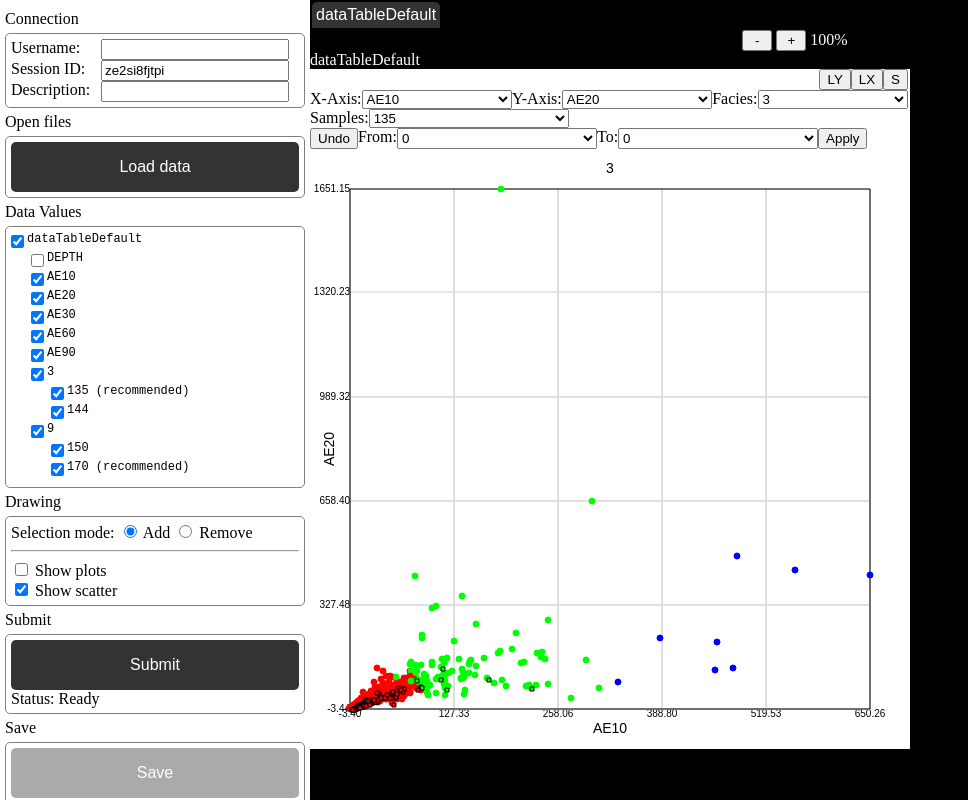
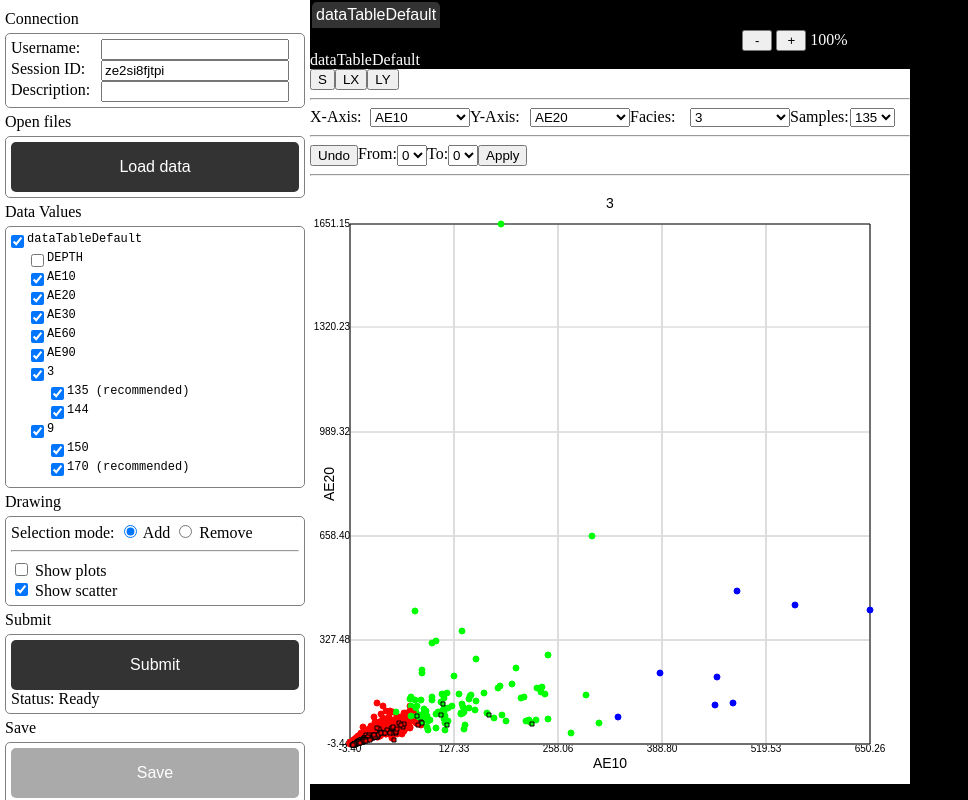
Before and after one commit to SergeyLebedkin/FaciesMLWeb, a website built with webpack: page src/index.html in a window 1280 px wide. Shown: the whole page, without its empty margins (0-968 px from the left). Built offline with nearby package versions, Linux system fonts and the light colour scheme; files whose address does not match are found by name.

Commit message:
scatter editor refactor

```diff
--- a/src/css/index.css
+++ b/src/css/index.css
@@ -202,5 +202,5 @@ html, body {
 }
 
 .select-axis {
-    width: 200px;
+    width: 100px;
 }
--- a/src/js/FaciesML/Components/ScatterEditor.ts
+++ b/src/js/FaciesML/Components/ScatterEditor.ts
@@ -20,8 +20,6 @@ export class ScatterEditor {
     // merge controls
     private selectFrom: HTMLSelectElement = null;
     private selectTo: HTMLSelectElement = null;
-    private buttonUndo: HTMLButtonElement = null;
-    private buttonApply: HTMLButtonElement = null;
     // display type
     private displayTypeX: DisplayType = DisplayType.LINEAR;
     private displayTypeY: DisplayType = DisplayType.LINEAR;
@@ -46,125 +44,78 @@ export class ScatterEditor {
         this.layoutCanvas = document.createElement("canvas");
         this.layoutCanvasCtx = this.layoutCanvas.getContext('2d');
         this.parentScatter.appendChild(this.layoutCanvas);
+        // create header markup
+        this.parentHeadrs.innerHTML = `
+        <div style="display: flex; flex-direction: column;">
+            <div style="display: flex; flex-direction: row;">
+                <button id="buttonSaveImage">S</button>
+                <button id="buttonDisplayTypeX">LX</button>
+                <button id="buttonDisplayTypeY">LY</button>
+            </div>
+            <div><hr></div>
+            <div style="display: flex; flex-direction: row;">
+                <label class="select-label">X-Axis:</label>
+                <select class="select-axis" id="selectXAxis"></select>
+                <label class="select-label">Y-Axis:</label>
+                <select class="select-axis" id="selectYAxis"></select>
+                <label class="select-label">Facies:</label>
+                <select class="select-axis" id="selectFacies"></select>
+                <label class="select-label">Samples:</label>
+                <select id="selectSamples"></select>
+            </div>
+            <div><hr></div>
+            <div style="display: flex; flex-direction: row;">
+                <button id="buttonUndo">Undo</button>
+                <label>From:</label>
+                <select id="selectFrom"></select>
+                <label>To:</label>
+                <select id="selectTo"></select>
+                <button id="buttonApply">Apply</button>
+            </div>
+            <div><hr></div>
+        </div>`;
 
-        // create header elements
-        // legend sizes
-        let legendWidth = LAYOUT_SCATTRER_SIZE - 2;
-        // create header
-        let divHeader = document.createElement("div");
-        divHeader.style.width = legendWidth.toString() + "px";
-        divHeader.style.display = "flex";
-        divHeader.style.flexDirection = "column";
-        this.parentHeadrs.appendChild(divHeader);
-        // create axis div
-        let divControls = document.createElement("div");
-        divControls.style.display = "flex";
-        divControls.style.flexDirection = "row-reverse";
-        divHeader.appendChild(divControls);
-        // button save type
-        let buttonSaveImage = document.createElement("button");
-        buttonSaveImage.innerText = "S";
-        buttonSaveImage.onclick = (() => {
-            this.saveToImage();
-            this.drawLayoutInfo();
-        }).bind(this);
-        divControls.appendChild(buttonSaveImage);
-        // button display type
-        let buttonDisplayTypeX = document.createElement("button");
-        buttonDisplayTypeX.innerText = "LX";
-        buttonDisplayTypeX.onclick = (() => {
+        // get elements IDs
+        let buttonSaveImage: HTMLButtonElement = document.getElementById("buttonSaveImage") as HTMLButtonElement;
+        let buttonDisplayTypeX: HTMLButtonElement = document.getElementById("buttonDisplayTypeX") as HTMLButtonElement;
+        let buttonDisplayTypeY: HTMLButtonElement = document.getElementById("buttonDisplayTypeY") as HTMLButtonElement;
+        this.selectXAxis = document.getElementById("selectXAxis") as HTMLSelectElement;
+        this.selectYAxis = document.getElementById("selectYAxis") as HTMLSelectElement;
+        this.selectFacies = document.getElementById("selectFacies") as HTMLSelectElement;
+        this.selectSamples = document.getElementById("selectSamples") as HTMLSelectElement;
+        this.selectFrom = document.getElementById("selectFrom") as HTMLSelectElement;
+        this.selectTo = document.getElementById("selectTo") as HTMLSelectElement;
+        let buttonUndo: HTMLButtonElement = document.getElementById("buttonUndo") as HTMLButtonElement;
+        let buttonApply: HTMLButtonElement = document.getElementById("buttonApply") as HTMLButtonElement;
+
+        // get elements events
+        buttonSaveImage.onclick = (() => { this.saveToImage(); this.drawLayoutInfo(); }).bind(this);
+        buttonDisplayTypeX.onclick = this.onButtonDisplayTypeXClick.bind(this);
+        buttonDisplayTypeY.onclick = this.onButtonDisplayTypeYClick.bind(this);
+        this.selectXAxis.onchange = this.onSelectXAxisChange.bind(this);
+        this.selectYAxis.onchange = this.onSelectYAxisChange.bind(this);
+        this.selectFacies.onchange = this.onSelectFaciesChange.bind(this);
+        this.selectSamples.onchange = this.onSelectSamplesChange.bind(this);
+        buttonUndo.onclick = this.onButtonMergeUndoClick.bind(this);
+        buttonApply.onclick = this.onButtonMergeApplyClick.bind(this);
+    }
+
+    // onButtonDisplayTypeXClick
+    private onButtonDisplayTypeXClick() {
         if (this.displayTypeX === DisplayType.LINEAR)
             this.displayTypeX = DisplayType.LOG;
         else if (this.displayTypeX === DisplayType.LOG)
             this.displayTypeX = DisplayType.LINEAR;
         this.drawLayoutInfo();
-        }).bind(this);
-        divControls.appendChild(buttonDisplayTypeX);
-        // button display type
-        let buttonDisplayTypeY = document.createElement("button");
-        buttonDisplayTypeY.innerText = "LY";
-        buttonDisplayTypeY.onclick = (() => {
+    }
+
+    // onButtonDisplayTypeYClick
+    private onButtonDisplayTypeYClick() {
         if (this.displayTypeY === DisplayType.LINEAR)
             this.displayTypeY = DisplayType.LOG;
         else if (this.displayTypeY === DisplayType.LOG)
             this.displayTypeY = DisplayType.LINEAR;
         this.drawLayoutInfo();
-        }).bind(this);
-        divControls.appendChild(buttonDisplayTypeY);
-
-        // create axis div
-        let divAxis = document.createElement("div");
-        divAxis.style.display = "flex";
-        divAxis.style.flexDirection = "row";
-        divHeader.appendChild(divAxis);
-        // create x-axis select
-        let labelXAxis = document.createElement("div");
-        labelXAxis.textContent = "X-Axis:";
-        this.selectXAxis = document.createElement("select");
-        this.selectXAxis.className = "select-axis";
-        this.selectXAxis.onchange = this.onSelectXAxisChange.bind(this);
-        // create y-axis select
-        let labelYAxis = document.createElement("div");
-        labelYAxis.textContent = "Y-Axis:";
-        this.selectYAxis = document.createElement("select");
-        this.selectYAxis.className = "select-axis";
-        this.selectYAxis.onchange = this.onSelectYAxisChange.bind(this);
-        // create color select
-        let labelFacies = document.createElement("div");
-        labelFacies.textContent = "Facies:";
-        this.selectFacies = document.createElement("select");
-        this.selectFacies.className = "select-axis";
-        this.selectFacies.onchange = this.onSelectFaciesChange.bind(this);
-        divAxis.appendChild(labelXAxis);
-        divAxis.appendChild(this.selectXAxis);
-        divAxis.appendChild(labelYAxis);
-        divAxis.appendChild(this.selectYAxis);
-        divAxis.appendChild(labelFacies);
-        divAxis.appendChild(this.selectFacies);
-
-        // create axis div
-        let divSamples = document.createElement("div");
-        divSamples.style.display = "flex";
-        divSamples.style.flexDirection = "row";
-        divHeader.appendChild(divSamples);
-        // create x-axis select
-        let labelSamples = document.createElement("div");
-        labelSamples.textContent = "Samples:";
-        this.selectSamples = document.createElement("select");
-        this.selectSamples.className = "select-axis";
-        this.selectSamples.onchange = this.onSelectSamplesChange.bind(this);
-        divSamples.appendChild(labelSamples);
-        divSamples.appendChild(this.selectSamples);
-
-        // create merge div
-        let divMerge = document.createElement("div");
-        divMerge.style.display = "flex";
-        divMerge.style.flexDirection = "row";
-        divHeader.appendChild(divMerge);
-        // create undo button
-        this.buttonUndo = document.createElement("button");
-        this.buttonUndo.innerText = "Undo";
-        this.buttonUndo.onclick = this.onButtonMergeUndoClick.bind(this);
-        // create select from
-        let labelFrom = document.createElement("div");
-        labelFrom.textContent = "From:";
-        this.selectFrom = document.createElement("select");
-        this.selectFrom.className = "select-axis";
-        // create select to
-        let labelTo = document.createElement("div");
-        labelTo.textContent = "To:";
-        this.selectTo = document.createElement("select");
-        this.selectTo.className = "select-axis";
-        // create undo button
-        this.buttonApply = document.createElement("button");
-        this.buttonApply.innerText = "Apply";
-        this.buttonApply.onclick = this.onButtonMergeApplyClick.bind(this);
-        divMerge.appendChild(this.buttonUndo);
-        divMerge.appendChild(labelFrom);
-        divMerge.appendChild(this.selectFrom);
-        divMerge.appendChild(labelTo);
-        divMerge.appendChild(this.selectTo);
-        divMerge.appendChild(this.buttonApply);
     }
 
     // onSelectXAxisChange
@@ -224,12 +175,12 @@ export class ScatterEditor {
     // clearHeaders
     private clearHeaders() {
         // clear childs
-        while (this.selectXAxis.firstChild) this.selectXAxis.removeChild(this.selectXAxis.firstChild);
-        while (this.selectYAxis.firstChild) this.selectYAxis.removeChild(this.selectYAxis.firstChild);
-        while (this.selectFacies.firstChild) this.selectFacies.removeChild(this.selectFacies.firstChild);
-        while (this.selectSamples.firstChild) this.selectSamples.removeChild(this.selectSamples.firstChild);
-        while (this.selectFrom.firstChild) this.selectFrom.removeChild(this.selectFrom.firstChild);
-        while (this.selectTo.firstChild) this.selectTo.removeChild(this.selectTo.firstChild);
+        clearChilds(this.selectXAxis);
+        clearChilds(this.selectYAxis);
+        clearChilds(this.selectFacies);
+        clearChilds(this.selectSamples);
+        clearChilds(this.selectFrom);
+        clearChilds(this.selectTo);
     }
 
     // drawLayoutInfo
@@ -276,8 +227,8 @@ export class ScatterEditor {
                 this.selectSamples.appendChild(option);
             }
         }
-
-        if (!this.layoutInfo.scatterColor) return;
+        // update merge selects
+        if (this.layoutInfo.scatterColor) {
             let indexArray = [];
             this.layoutInfo.scatterColor.valuesAvailable.forEach(value => indexArray.push(value));
             indexArray.sort();
@@ -297,6 +248,7 @@ export class ScatterEditor {
                 option.style.background = this.layoutInfo.scatterColor.colorTable[value];
                 this.selectTo.appendChild(option);
             };
+        }
     }
 
     // drawScatter
@@ -636,3 +588,9 @@ function downloadImage(name: string, canvas: HTMLCanvasElement) {
     link.href = canvas.toDataURL("image/png");
     link.click();
 }
+
+// clearChilds
+function clearChilds(element: HTMLElement) {
+    while (element.firstChild)
+        element.removeChild(element.firstChild);
+}
```
Lines whose indentation alone changed are shown as unchanged.
